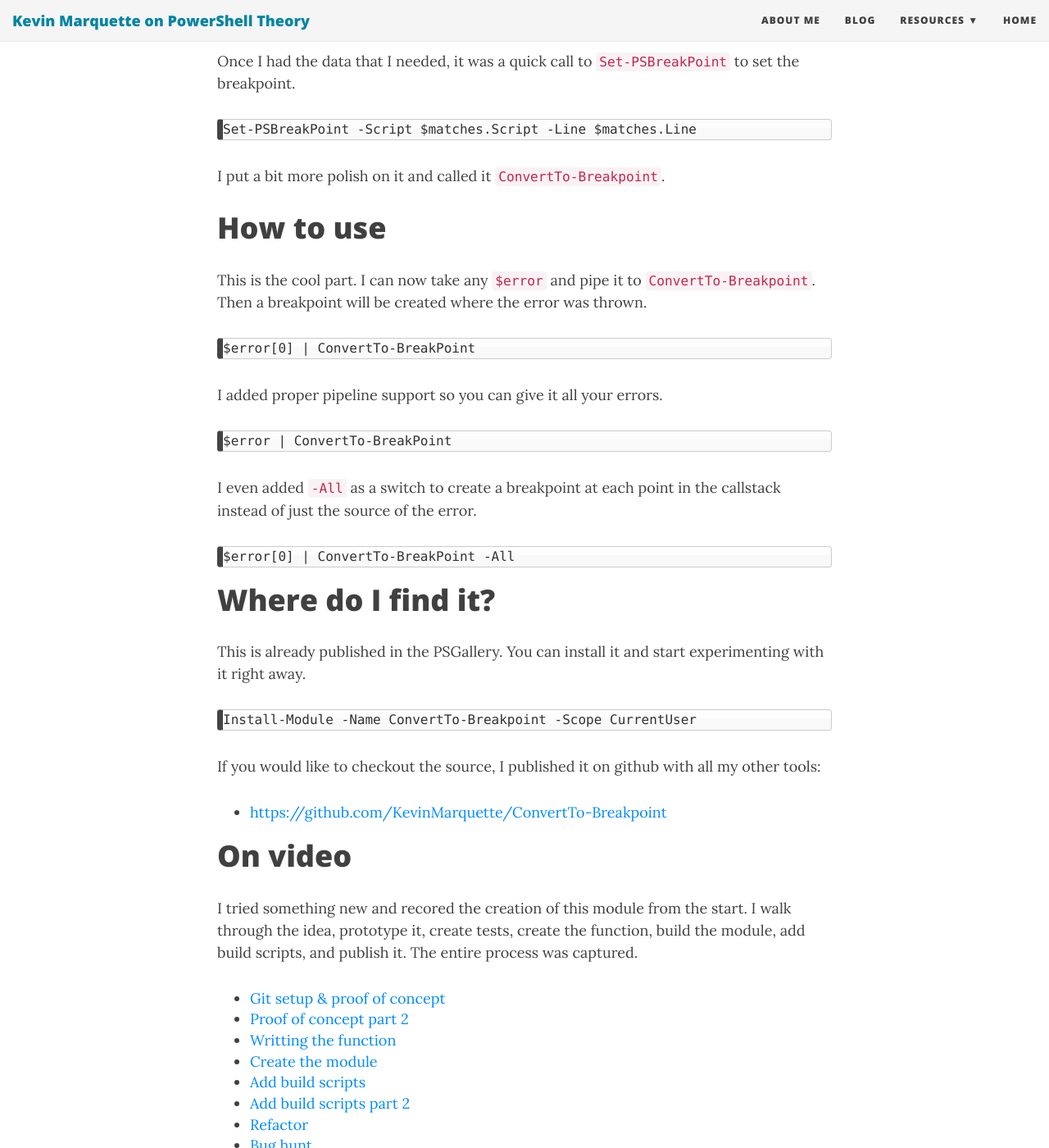
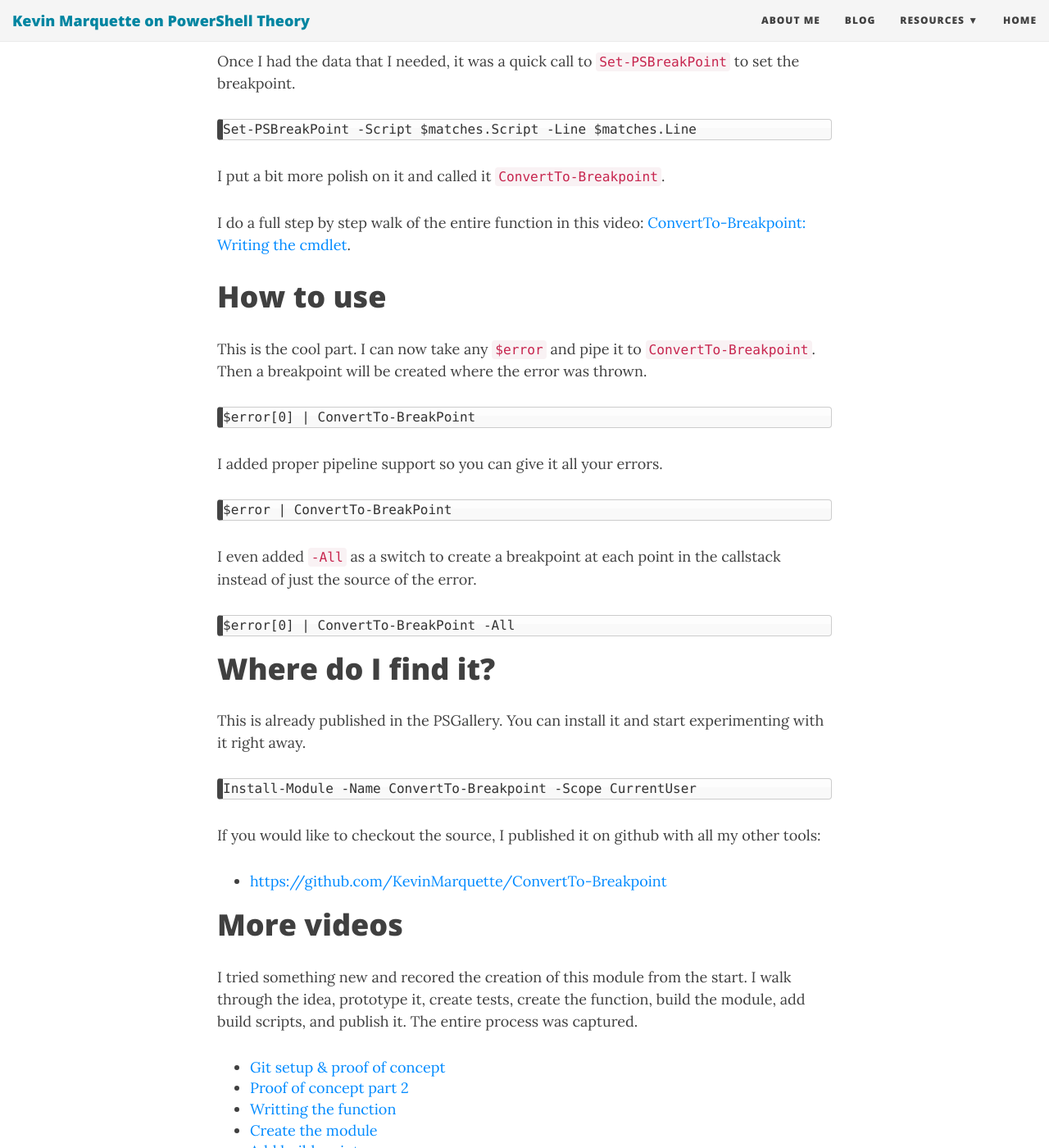
Before and after one commit to KevinMarquette/kevinmarquette.github.io, a Jekyll site: the page built from _posts/2018-04-18-Powershell-ConvertTo-Breakpoint.md, in a window 1280 px wide and 1400 px high, scrolled down 1910 px. Shown: the whole window at 82% size. Built offline with Jekyll 4.4.1, drawn with Linux system fonts in a browser that asks for light colours; nearby versions of some CDN libraries.

Commit message:
Add video link

```diff
--- a/_posts/2018-04-18-Powershell-ConvertTo-Breakpoint.md
+++ b/_posts/2018-04-18-Powershell-ConvertTo-Breakpoint.md
@@ -40,6 +40,8 @@ Once I had the data that I needed, it was a quick call to `Set-PSBreakPoint` to
 
 I put a bit more polish on it and called it `ConvertTo-Breakpoint`.
 
+I do a full step by step walk of the entire function in this video: [ConvertTo-Breakpoint: Writing the cmdlet](https://youtu.be/2tsA1zsIwGE?t=27m26s).
+
 # How to use
 
 This is the cool part. I can now take any `$error` and pipe it to `ConvertTo-Breakpoint`. Then a breakpoint will be created where the error was thrown.
@@ -64,7 +66,7 @@ If you would like to checkout the source, I published it on github with all my o
 
 * [https://github.com/KevinMarquette/ConvertTo-Breakpoint](https://github.com/KevinMarquette/ConvertTo-Breakpoint/blob/master/module/public/ConvertTo-Breakpoint.ps1)
 
-# On video
+# More videos
 
 I tried something new and recored the creation of this module from the start. I walk through the idea, prototype it, create tests, create the function, build the module, add build scripts, and publish it. The entire process was captured.
 
```
